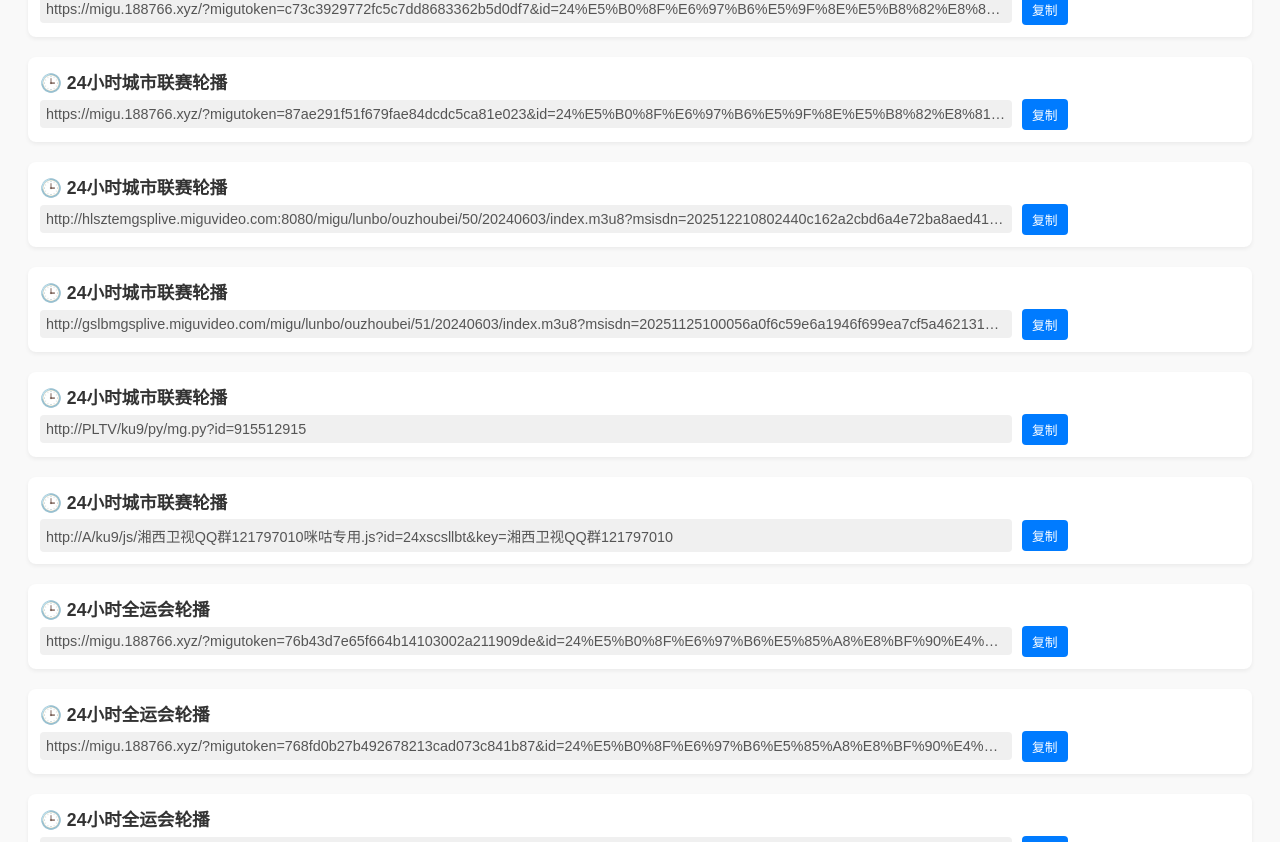
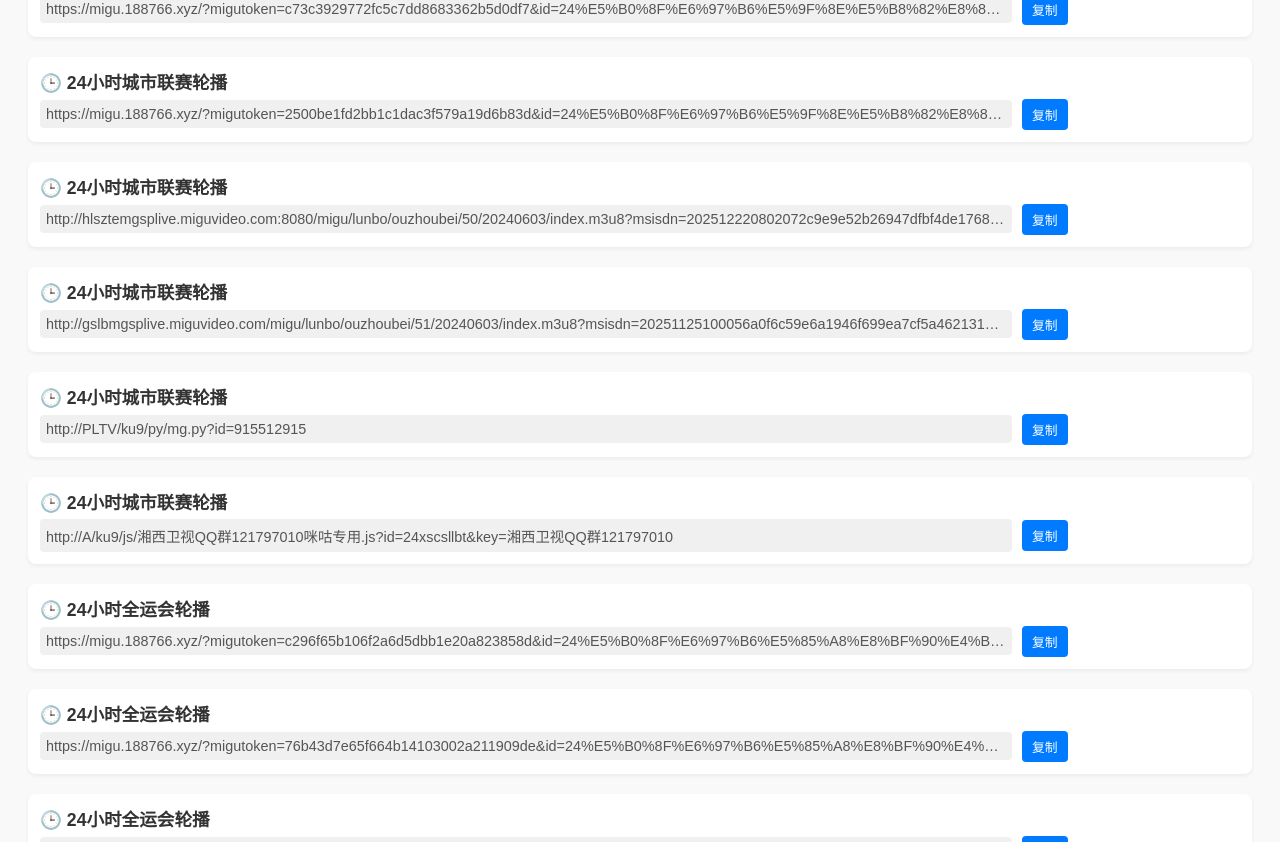
Before and after one commit to kimwang1978/iptv.github.io, a Jekyll site: the page tiyu.html, which Jekyll copies as it is, in a window 1280 px wide and 1400 px high. Shown: the part 151-993 px from the top of the window. Built offline with Jekyll 4.4.1, drawn with Linux system fonts in a browser that asks for light colours; some of the changed text lies outside the part shown.

Commit message:
Sync File 2025-12-22 04:05:58

```diff
--- a/tiyu.html
+++ b/tiyu.html
@@ -60,7 +60,7 @@
         <div class="item">
             <div class="title">🕒 24小时城市联赛轮播</div>
             <div class="url-wrapper">
-                <div class="url" id="url_1">https://migu.188766.xyz/?migutoken=87ae291f51f679fae84dcdc5ca81e023&id=24%E5%B0%8F%E6%97%B6%E5%9F%8E%E5%B8%82%E8%81%94%E8%B5%9B%E8%BD%AE%E6%92%AD%E5%8F%B0&type=yy</div>
+                <div class="url" id="url_1">https://migu.188766.xyz/?migutoken=2500be1fd2bb1c1dac3f579a19d6b83d&id=24%E5%B0%8F%E6%97%B6%E5%9F%8E%E5%B8%82%E8%81%94%E8%B5%9B%E8%BD%AE%E6%92%AD%E5%8F%B0&type=yy</div>
                 <button class="copy-btn" onclick="copyToClipboard('url_1')">复制</button>
             </div>
         </div>
@@ -68,7 +68,7 @@
         <div class="item">
             <div class="title">🕒 24小时城市联赛轮播</div>
             <div class="url-wrapper">
-                <div class="url" id="url_2">http://hlsztemgsplive.miguvideo.com:8080/migu/lunbo/ouzhoubei/50/20240603/index.m3u8?msisdn=202512210802440c162a2cbd6a4e72ba8aed417aa78fad&mdspid=&spid=800033&netType=0&sid=5910022136&pid=2028597139&timestamp=20251221080244&Channel_ID=0116_2600037000-99000-200300220100002&ProgramID=915512915&ParentNodeID=-99&assertID=5910022136&client_ip=218.28.233.106&SecurityKey=20251221080244&promotionId=&mvid=5900006618&mcid=500020&playurlVersion=WX-A1-8.12.1-RELEASE&userid=&jmhm=&videocodec=h264&appCode=miguvideo_android&bean=mgspad&tid=android&conFee=0&encrypt=99bb3bedb08519ae697825a537b8e4c0&sv=10004&ct=android</div>
+                <div class="url" id="url_2">http://hlsztemgsplive.miguvideo.com:8080/migu/lunbo/ouzhoubei/50/20240603/index.m3u8?msisdn=202512220802072c9e9e52b26947dfbf4de176877ab364&mdspid=&spid=800033&netType=0&sid=5910022136&pid=2028597139&timestamp=20251222080207&Channel_ID=0116_2600037000-99000-200300220100002&ProgramID=915512915&ParentNodeID=-99&assertID=5910022136&client_ip=218.28.233.106&SecurityKey=20251222080207&promotionId=&mvid=5900006618&mcid=500020&playurlVersion=WX-A1-8.12.1-RELEASE&userid=&jmhm=&videocodec=h264&appCode=miguvideo_android&bean=mgspad&tid=android&conFee=0&encrypt=42ec6040cb6bd9a7c755dab6051a3fba&sv=10004&ct=android</div>
                 <button class="copy-btn" onclick="copyToClipboard('url_2')">复制</button>
             </div>
         </div>
@@ -100,7 +100,7 @@
         <div class="item">
             <div class="title">🕒 24小时全运会轮播</div>
             <div class="url-wrapper">
-                <div class="url" id="url_6">https://migu.188766.xyz/?migutoken=76b43d7e65f664b14103002a211909de&id=24%E5%B0%8F%E6%97%B6%E5%85%A8%E8%BF%90%E4%BC%9A%E8%BD%AE%E6%92%AD%E5%8F%B0&type=yy</div>
+                <div class="url" id="url_6">https://migu.188766.xyz/?migutoken=c296f65b106f2a6d5dbb1e20a823858d&id=24%E5%B0%8F%E6%97%B6%E5%85%A8%E8%BF%90%E4%BC%9A%E8%BD%AE%E6%92%AD%E5%8F%B0&type=yy</div>
                 <button class="copy-btn" onclick="copyToClipboard('url_6')">复制</button>
             </div>
         </div>
@@ -108,7 +108,7 @@
         <div class="item">
             <div class="title">🕒 24小时全运会轮播</div>
             <div class="url-wrapper">
-                <div class="url" id="url_7">https://migu.188766.xyz/?migutoken=768fd0b27b492678213cad073c841b87&id=24%E5%B0%8F%E6%97%B6%E5%85%A8%E8%BF%90%E4%BC%9A%E8%BD%AE%E6%92%AD%E5%8F%B0&type=yy</div>
+                <div class="url" id="url_7">https://migu.188766.xyz/?migutoken=76b43d7e65f664b14103002a211909de&id=24%E5%B0%8F%E6%97%B6%E5%85%A8%E8%BF%90%E4%BC%9A%E8%BD%AE%E6%92%AD%E5%8F%B0&type=yy</div>
                 <button class="copy-btn" onclick="copyToClipboard('url_7')">复制</button>
             </div>
         </div>
@@ -516,7 +516,7 @@
         <div class="item">
             <div class="title">🕒 ANIMALPLANET</div>
             <div class="url-wrapper">
-                <div class="url" id="url_58">https://live.catvod.com/live.php?id=AnimalPlanet&token=02da0c94d1ce1a90d88440341fc1cc4c00f8be5f49111622714552e9fd1d3eaa%3A1766280998%3AMjAuNTEuMjA2Ljgx</div>
+                <div class="url" id="url_58">https://live.catvod.com/live.php?id=AnimalPlanet&token=1eccc0fc6a34f58cc0bc4e9eedbc1130bae602d252b4df39ff89a1acbd02d14b%3A1766366878%3ANjguMjIwLjYyLjI0Ng%3D%3D</div>
                 <button class="copy-btn" onclick="copyToClipboard('url_58')">复制</button>
             </div>
         </div>
@@ -524,7 +524,7 @@
         <div class="item">
             <div class="title">🕒 ANIMALPLANET</div>
             <div class="url-wrapper">
-                <div class="url" id="url_59">https://live.catvod.com/live.php?id=animalplanet_twn&token=a87a23b5cf3964ddd6ef63cca14e9fe080252a35f04ec837231357e2d954e1c2%3A1766280998%3AMjAuNTEuMjA2Ljgx</div>
+                <div class="url" id="url_59">https://live.catvod.com/live.php?id=animalplanet_twn&token=eaee859ad48322bd5b185a789d033cf700cb726148dbf5ace2c00e8a3177ce11%3A1766366878%3ANjguMjIwLjYyLjI0Ng%3D%3D</div>
                 <button class="copy-btn" onclick="copyToClipboard('url_59')">复制</button>
             </div>
         </div>
```
